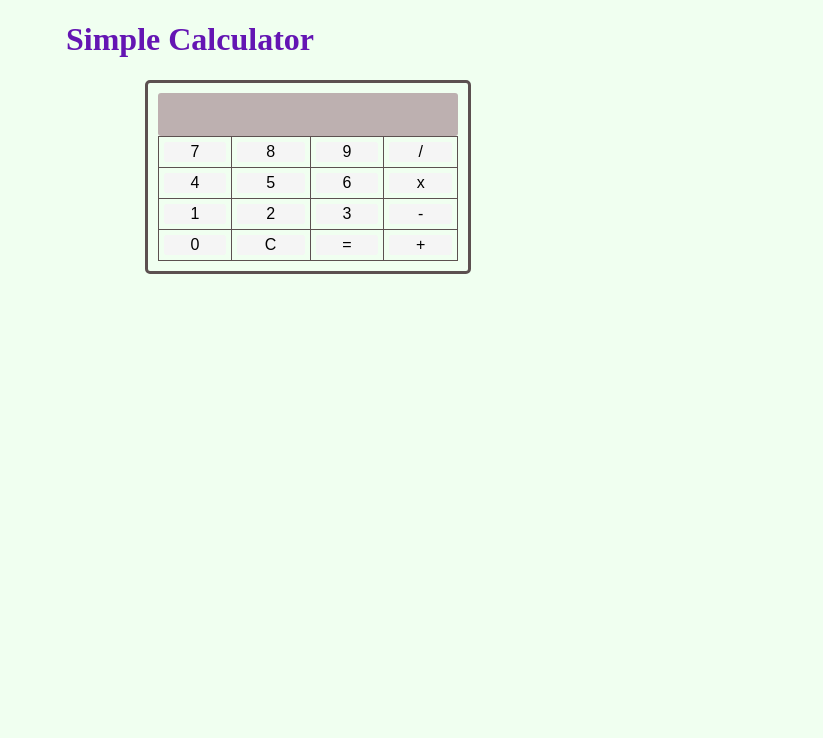
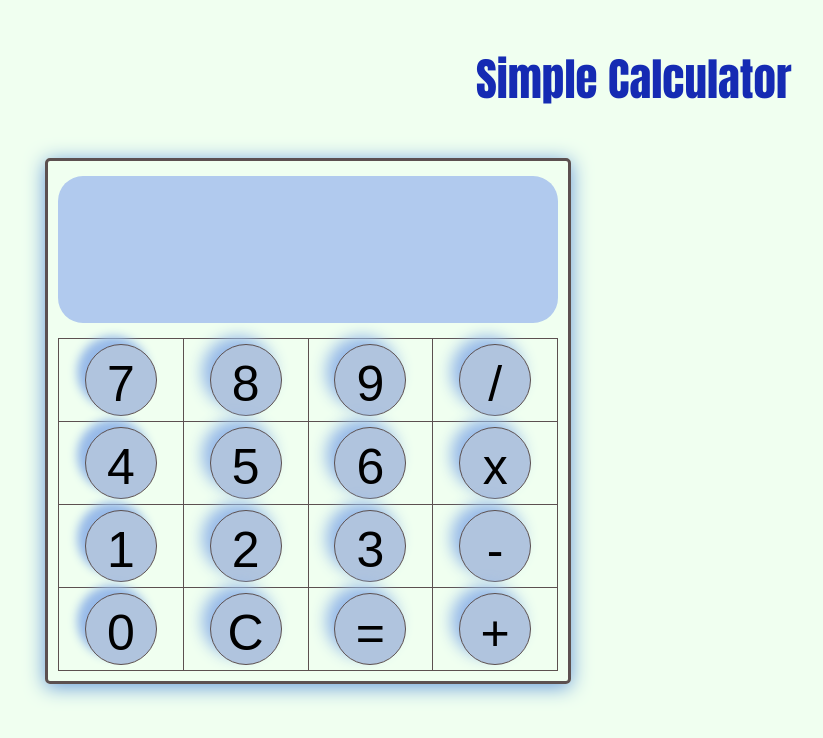
Before and after one commit to shloooooook/simple_calculator, a plain HTML site: page index.html in a window 1280 px wide. Shown: the whole page, without its empty margins (332-1155 px from the left). Drawn offline with Linux system fonts and the light colour scheme.

Commit message:
added css
changed button style,color,size

```diff
--- a/index.html
+++ b/index.html
@@ -11,33 +11,33 @@
 <script src="script.js"></script>
 
 <body>
-    <h1>Simple Calculator</h1>
+    <p id="h1">Simple Calculator</p>
     <div class="calculator">
         <input type="text" id="result" readonly>
         <table>
             <tr>
-                <td><button onclick="appendNumber('7')">7</button></td>
-                <td><button onclick="appendNumber('8')">8</button></td>
-                <td><button onclick="appendNumber('9')">9</button></td>
-                <td><button onclick="selectOperator('/')">/</button></td>
+                <td><button class="left" onclick="appendNumber('7')">7</button></td>
+                <td><button class="cen" onclick="appendNumber('8')">8</button></td>
+                <td><button class="right" onclick="appendNumber('9')">9</button></td>
+                <td><button class="op" onclick="selectOperator('/')">/</button></td>
             </tr>
             <tr>
-                <td><button onclick="appendNumber('4')">4</button></td>
-                <td><button onclick="appendNumber('5')">5</button></td>
-                <td><button onclick="appendNumber('6')">6</button></td>
-                <td><button onclick="selectOperator('*')">x</button></td>
+                <td><button class="left" onclick="appendNumber('4')">4</button></td>
+                <td><button class="cen" onclick="appendNumber('5')">5</button></td>
+                <td><button class="right" onclick="appendNumber('6')">6</button></td>
+                <td><button class="op" onclick="selectOperator('*')">x</button></td>
             </tr>
             <tr>
-                <td><button onclick="appendNumber('1')">1</button></td>
-                <td><button onclick="appendNumber('2')">2</button></td>
-                <td><button onclick="appendNumber('3')">3</button></td>
-                <td><button onclick="selectOperator('-')">-</button></td>
+                <td><button class="left" onclick="appendNumber('1')">1</button></td>
+                <td><button class="cen" onclick="appendNumber('2')">2</button></td>
+                <td><button class="right" onclick="appendNumber('3')">3</button></td>
+                <td><button class="op" onclick="selectOperator('-')">-</button></td>
             </tr>
             <tr>
-                <td><button onclick="appendNumber('0')">0</button></td>
-                <td><button onclick="clearResult()">C</button></td>
-                <td><button onclick="calculate()">=</button></td>
-                <td><button onclick="selectOperator('+')">+</button></td>
+                <td><button class="left" onclick="appendNumber('0')">0</button></td>
+                <td><button class="cen" onclick="clearResult()">C</button></td>
+                <td><button class="right" onclick="calculate()">=</button></td>
+                <td><button class="op"onclick="selectOperator('+')">+</button></td>
             </tr>
         </table>
     </div>
--- a/style.css
+++ b/style.css
@@ -1,18 +1,23 @@
 .calculator {
     display: flex;
     flex-direction: column;
-    width: 300px;
+    width: 500px;
+    height: 500px;
     margin: 0 auto;
     border: 3px solid #5c5050;
     border-radius: 5px;
     padding: 10px;
 }
-
-h1 {
-    margin-left: 390px;
-    color: rgb(100, 21, 179);
-
-
+.calculator{
+    background: transparent;
+    box-shadow: 0px 3px 20px #6799da;
+}
+#h1 {
+    display: flex;
+    font-family: Impact, Haettenschweiler, 'Arial Narrow Bold', sans-serif;
+    margin-left: 800px;
+    color: rgb(21 43 179);
+    font-size: 45px;
 }
 
 body {
@@ -26,15 +31,19 @@ body {
 }
 
 #result {
-    font-size: 20px;
-    padding: 10px;
+    padding: 30px;
+    font-size: 50px;
+    margin-top: 5px;
+    margin-bottom: 15px;
     border: none;
-    background-color: #bdb0b0;
-    border-radius: 3px;
+    background-color: rgb(177 202 238);
+    border-radius: 25px;
+    height: 200px;
 }
 
 table {
     width: 100%;
+    height: 100%;
     border-collapse: collapse;
 }
 
@@ -42,21 +51,66 @@ td {
     text-align: center;
     padding: 5px;
     border: 1px solid #5c5050;
+    border-radius: 50%;
 }
 
 button {
     cursor: pointer;
     width: 100%;
-    background-color: #f5f5f5;
+    background-color:  #B0C4DE;
     border: none;
-    font-size: 16px;
-    border-radius: 3px;
+    font-size: 50px;
+    border-radius: 50px;
+    border-color: antiquewhite;
 }
 
 button:hover {
-    background-color: #ddd;
+    background-color: #4fc1dd;
 }
 
 .operator {
     background-color: #ccc;
 }
+.cen{
+    padding: 10px;
+    display: table-cell;
+    height: 50px ;
+    width: 50px;
+    border-radius: 50px;
+    border: 1px solid #5c5050;
+    box-sizing: content-box;
+    box-shadow: -8px -8px 15px #97bae9;
+}
+.left{
+    padding: 10px;
+    display: table-cell;
+    height: 50px ;
+    width: 50px;
+    border-radius: 50px;
+    border: 1px solid #5c5050;
+    box-sizing: content-box;
+    box-shadow: -8px -8px 10px #97bae9;
+}
+.right{
+    padding: 10px;
+    display: table-cell;
+    height: 50px ;
+    width: 50px;
+    border-radius: 50px;
+    border: 1px solid #5c5050;
+    box-sizing: content-box;
+    text-align: center;
+    box-shadow: -8px -8px 15px #97bae9;
+
+}
+.op{
+    padding: 10px;
+    display: table-cell;
+    height: 50px ;
+    width: 50px;
+    border-radius: 50px;
+    border: 1px solid #5c5050;
+    box-sizing: content-box;
+    box-shadow: -8px -8px 15px #97bae9;
+
+}
```
